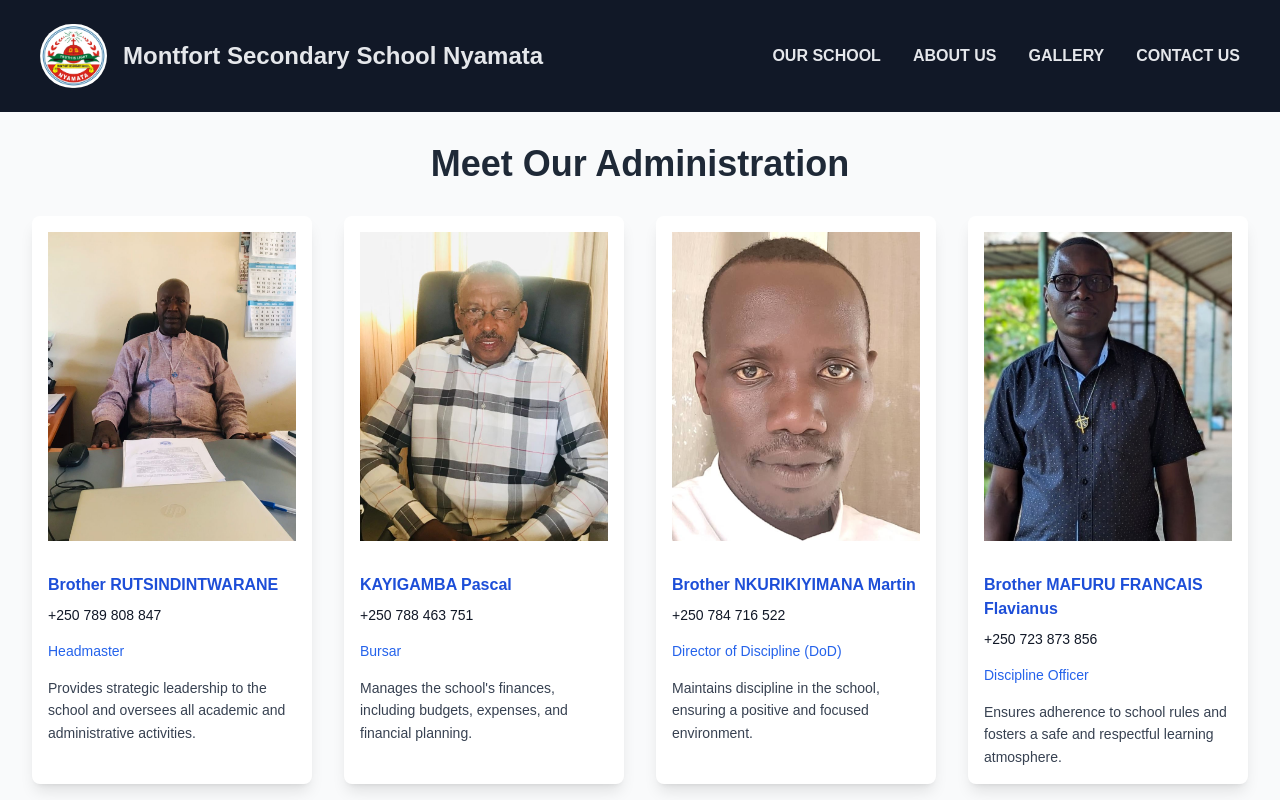
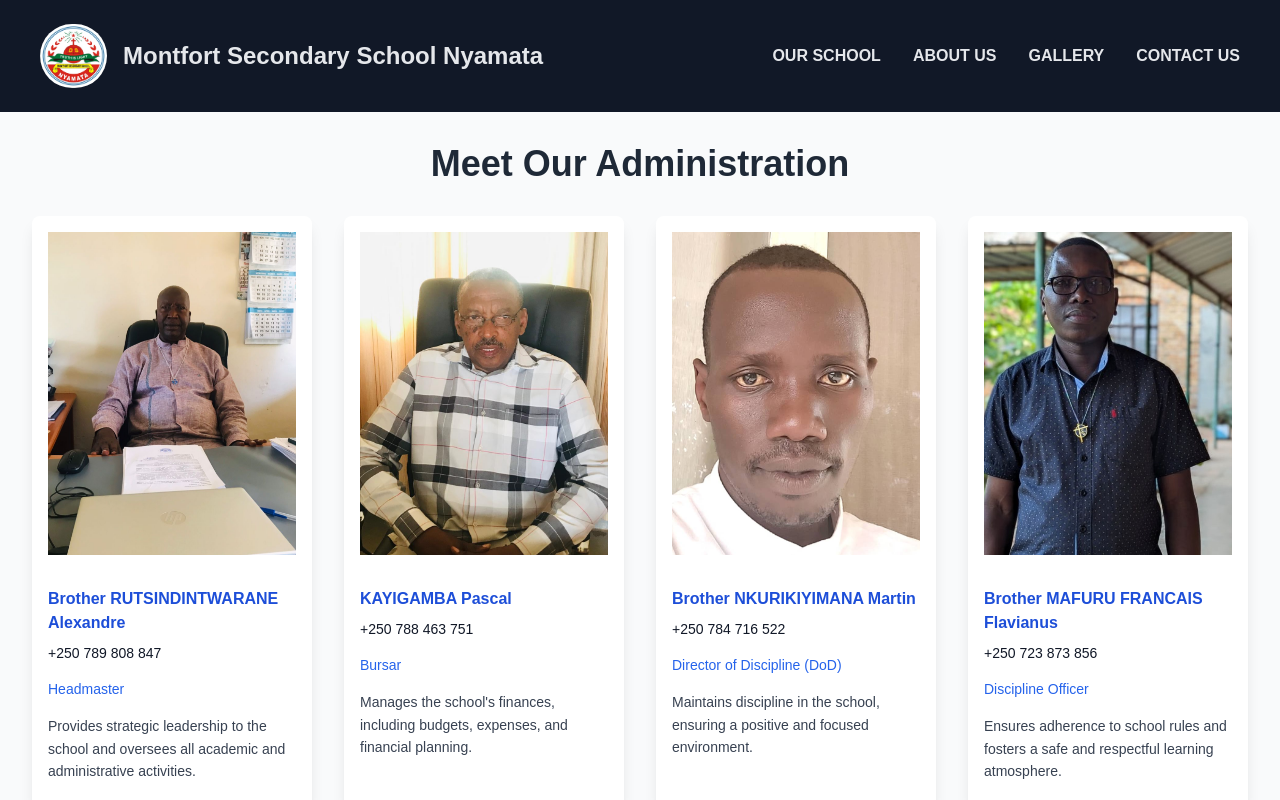
Before and after one commit to alemu2003/montfort, a React (Vite) app: page /staff in a window 1280 px wide. Shown: the top 800 px of the page. Built offline with nearby package versions, Linux system fonts and the light colour scheme; a web font is replaced by a local one.

Commit message:
Update staff.jsx

```diff
--- a/src/staff.jsx
+++ b/src/staff.jsx
@@ -5,7 +5,7 @@
 const staffData = [
   {
     id: 1,
-    name: "Brother RUTSINDINTWARANE ",
+    name: "Brother RUTSINDINTWARANE Alexandre ",
     role: "Headmaster",
     phone:"+250 789 808 847",
     image: "/image/headMaster.jpg",
```
